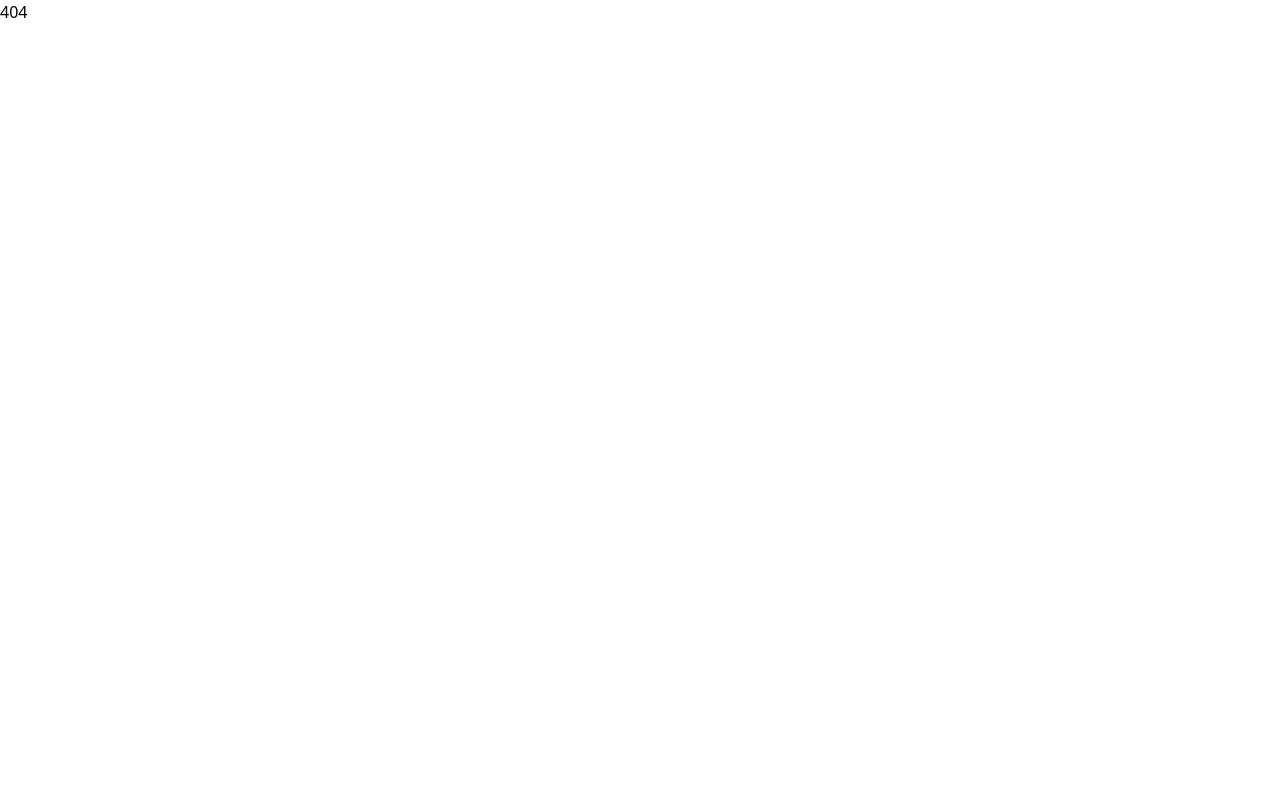
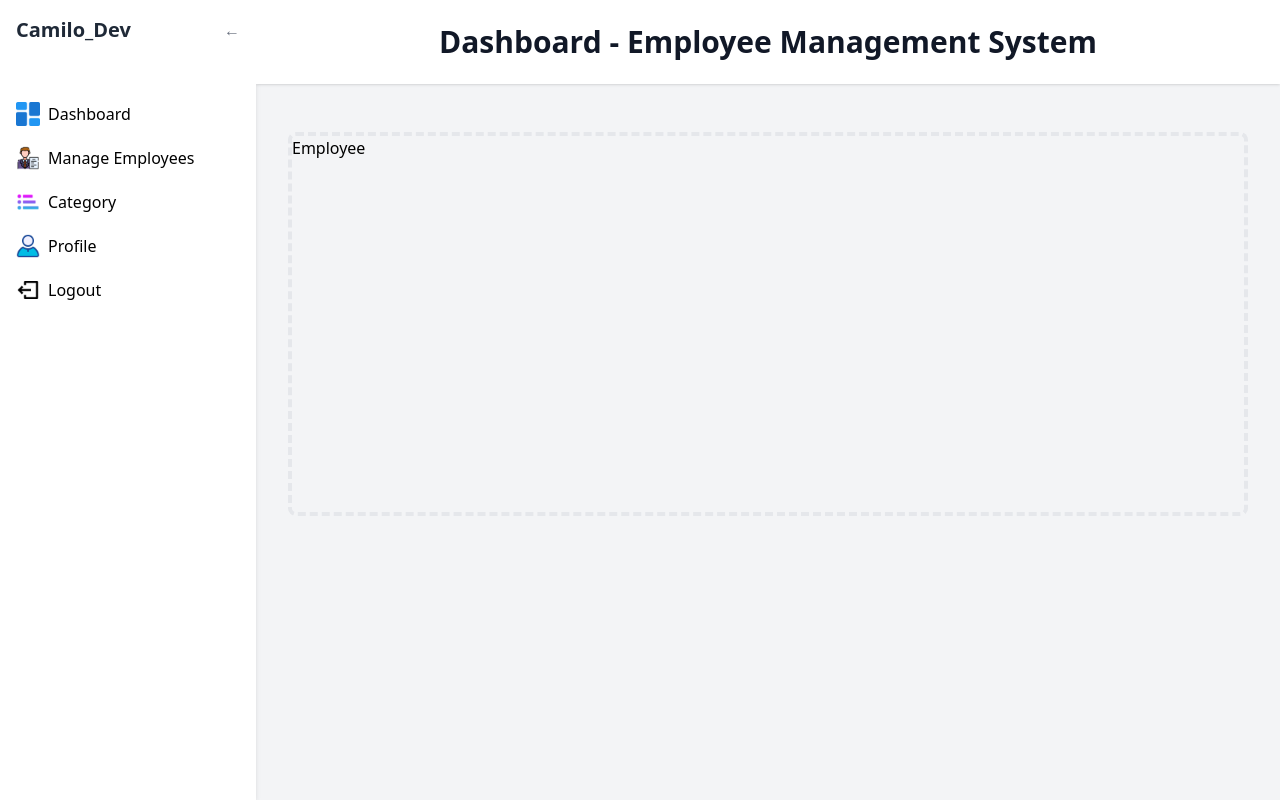
Before and after one commit to codigo-natural/EmployeeHub, a React (Vite) app in the folder Frontend/: page /dashboard/employee in a window 1280 px wide. Built offline with nearby package versions, Linux system fonts and the light colour scheme.

Commit message:
✨ Use of React Router Outlet

```diff
--- /dev/null
+++ b/Frontend/src/components/Category/index.jsx
@@ -0,0 +1,5 @@
+export const Category = () => {
+  return (
+    <div>category</div>
+  )
+}
--- a/Frontend/src/components/Dashboard/index.jsx
+++ b/Frontend/src/components/Dashboard/index.jsx
@@ -1,4 +1,4 @@
-import { Link } from "react-router-dom"
+import { Link, Outlet } from "react-router-dom"
 import { useState } from "react"
 import dashboard from '../../../public/dashboard.png'
 import ManageEmploteers from '../../../public/interviewer.png'
@@ -25,15 +25,15 @@ export const Dashboard = () => {
             <img src={dashboard} alt="Logo" className="h-6 w-6 mr-2" />
             {isSidebarOpen && <span>Dashboard</span>}
           </Link>
-          <Link to="/employees" className={`flex items-center py-2.5 px-4 rounded transition duration-200 hover:bg-gray-100 hover:text-gray-900 ${!isSidebarOpen && 'justify-center'}`}>
+          <Link to="/dashboard/employee" className={`flex items-center py-2.5 px-4 rounded transition duration-200 hover:bg-gray-100 hover:text-gray-900 ${!isSidebarOpen && 'justify-center'}`}>
             <img src={ManageEmploteers} alt="manage employees" className="h-6 w-6 mr-2" />
             {isSidebarOpen && <span>Manage Employees</span>}
           </Link>
-          <Link to="/categories" className={`flex items-center py-2.5 px-4 rounded transition duration-200 hover:bg-gray-100 hover:text-gray-900 ${!isSidebarOpen && 'justify-center'}`}>
+          <Link to="/dashboard/category" className={`flex items-center py-2.5 px-4 rounded transition duration-200 hover:bg-gray-100 hover:text-gray-900 ${!isSidebarOpen && 'justify-center'}`}>
             <img src={category} alt="category" className="h-6 w-6 mr-2" />
             {isSidebarOpen && <span>Category</span>}
           </Link>
-          <Link to="/profile" className={`flex items-center py-2.5 px-4 rounded transition duration-200 hover:bg-gray-100 hover:text-gray-900 ${!isSidebarOpen && 'justify-center'}`}>
+          <Link to="/dashboard/profile" className={`flex items-center py-2.5 px-4 rounded transition duration-200 hover:bg-gray-100 hover:text-gray-900 ${!isSidebarOpen && 'justify-center'}`}>
             <img src={profile} alt="profile" className="h-6 w-6 mr-2" />
             {isSidebarOpen && <span>Profile</span>}
           </Link>
@@ -56,7 +56,7 @@ export const Dashboard = () => {
           <div className="px-4 py-6 sm:px-0">
             <div className="border-4 border-dashed border-gray-200 rounded-lg h-96">
               {/* Placeholder para gráficas */}
-              <p className="text-center pt-20">Aquí iran gráficas y otros elementos</p>
+              <Outlet />
             </div>
           </div>
         </main>
--- /dev/null
+++ b/Frontend/src/components/Employee/index.jsx
@@ -0,0 +1,5 @@
+export const Employee = () => {
+  return (
+    <div>Employee</div>
+  )
+}
--- /dev/null
+++ b/Frontend/src/components/Home/index.jsx
@@ -0,0 +1,5 @@
+export const Home = () => {
+  return (
+    <div>Home</div>
+  )
+}
--- /dev/null
+++ b/Frontend/src/components/Profile/index.jsx
@@ -0,0 +1,5 @@
+export const Profile = () => {
+  return (
+    <div>profile</div>
+  )
+}
--- a/Frontend/src/main.jsx
+++ b/Frontend/src/main.jsx
@@ -5,6 +5,10 @@ import './Css/index.css'
 import { Login } from './components/Auth/Login/index.jsx'
 import { BrowserRouter, Route, Routes } from 'react-router-dom'
 import { Dashboard } from './components/Dashboard/index.jsx'
+import { Home } from './components/Home/index.jsx'
+import { Employee } from './components/Employee/index.jsx'
+import { Category } from './components/Category/index.jsx'
+import { Profile } from './components/Profile/index.jsx'
 
 ReactDOM.createRoot(document.getElementById('root')).render(
   <React.StrictMode>
@@ -12,7 +16,13 @@ ReactDOM.createRoot(document.getElementById('root')).render(
       <Routes>
         <Route path='/' element={<App />} />
         <Route path='/adminlogin' element={<Login />} />
-        <Route path='/dashboard' element={<Dashboard />} />
+        <Route path='/dashboard' element={<Dashboard />} >
+          <Route path='' element={<Home />} />
+          <Route path='/dashboard/employee' element={<Employee />} />
+          <Route path='/dashboard/category' element={<Category />} />
+          <Route path='/dashboard/employee' element={<Employee />} />
+          <Route path='/dashboard/profile' element={<Profile />} />
+        </Route>
         <Route path='*' element={<p>404</p>} />
       </Routes>
     </BrowserRouter>
```
